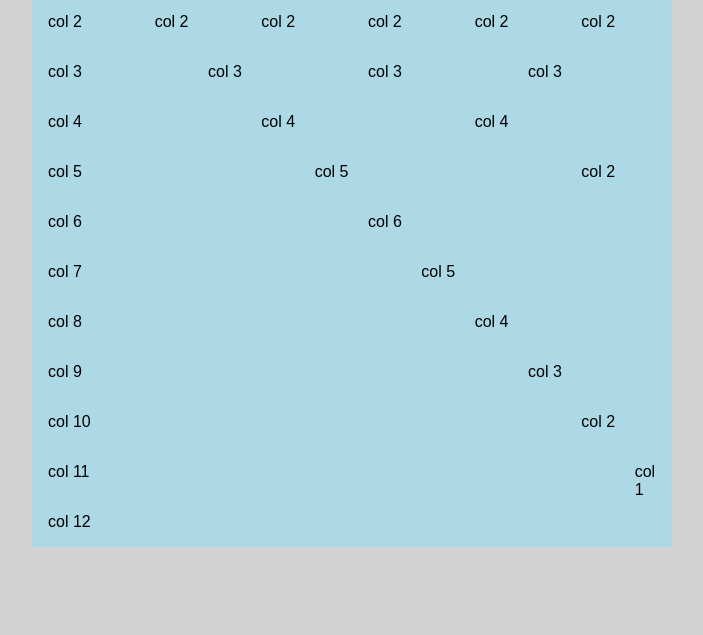
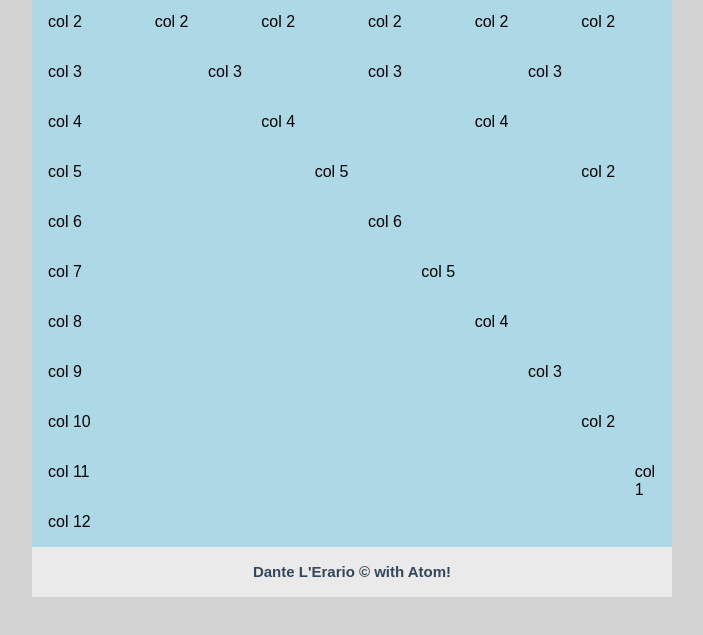
Before and after one commit to dantelerario/html-css-12bool, a plain HTML site: page index.html in a window 1280 px wide. Shown: the part 635-1270 px from the top of the page, without its empty margins (288-991 px from the left). Before the commit the page ends 1182 px from the top, so only its background shows below. Drawn offline with Linux system fonts and the light colour scheme.

Commit message:
Some little fixes and footer added

```diff
--- a/css/main.css
+++ b/css/main.css
@@ -9,6 +9,7 @@
 body {
   font-family: Arial, sans-serif;
   background: lightgrey;
+  margin-bottom: 50px;
 }
 
 h2 {
@@ -18,6 +19,13 @@ h2 {
   margin-top: 20px;
   margin-bottom: 20px;
 }
+
+h3 {
+  font-size: 15px;
+  color: rgb(51,71,91);
+  text-align: center;
+}
+
 
 /* BOXES SETTINGS: borders, etc (so che non si dovrebbe usare !important)*/
 /* BORDERS SIDES */
--- a/index.html
+++ b/index.html
@@ -182,5 +182,13 @@
     <div class="col-12">col 12</div>
   </div>
 
+  <footer>
+    <div class="container">
+      <div class="col-12 w">
+        <h3>Dante L'Erario &copy; with Atom!</h3>
+      </div>
+    </div>
+  </footer>
+
 </body>
 </html>
```
